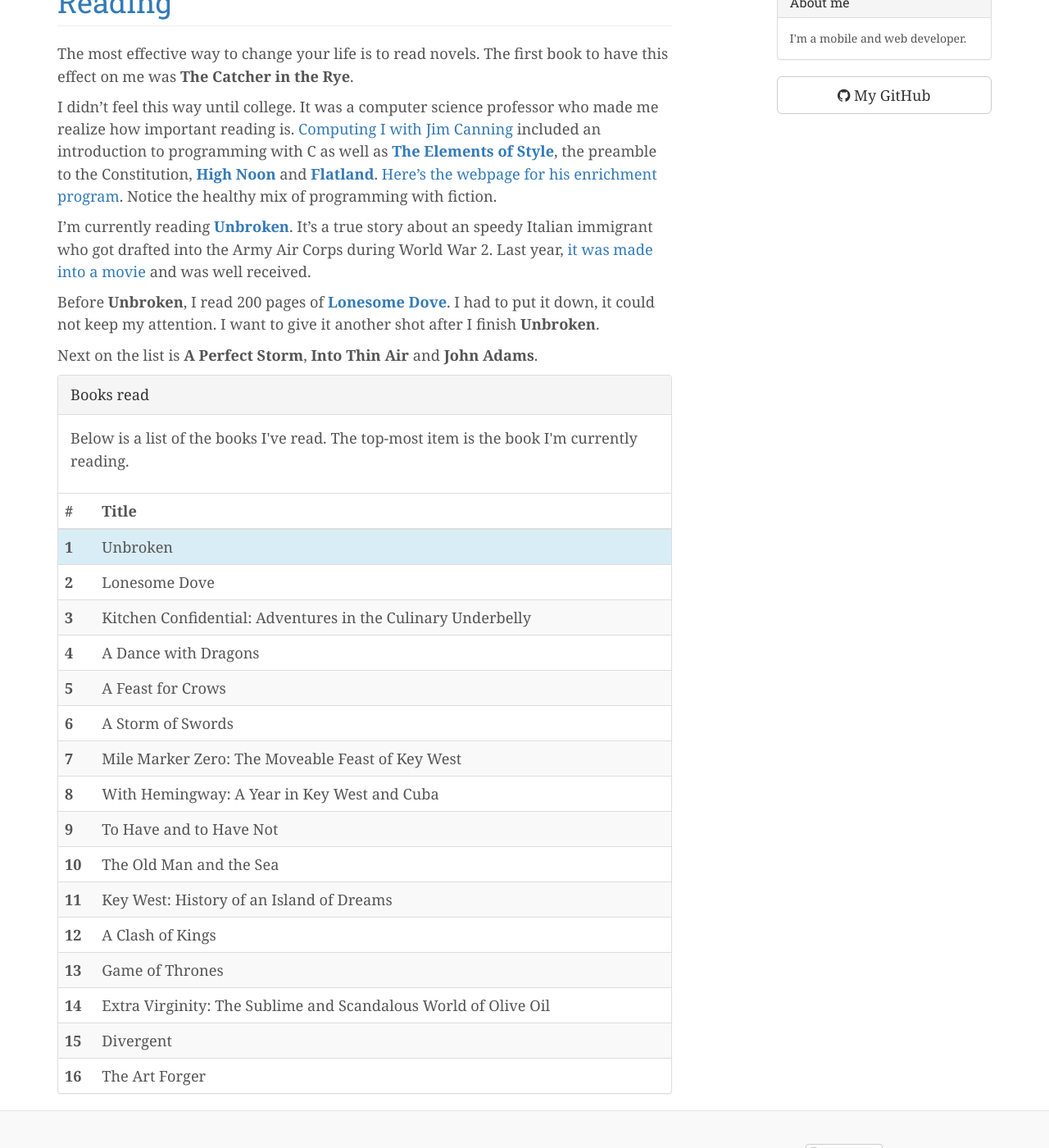
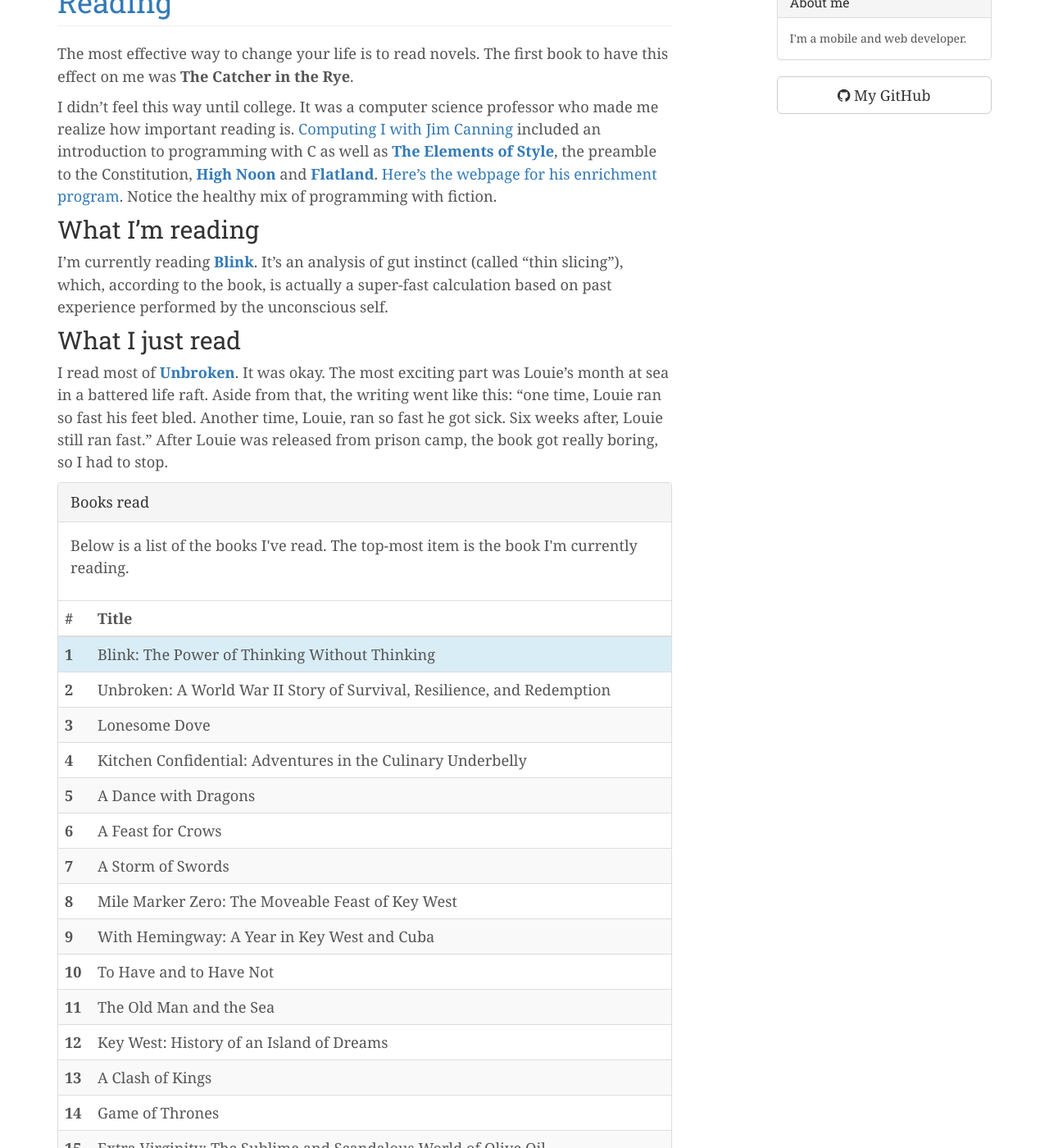
Before and after one commit to jkereako/jkereako.github.io, a Jekyll site: the page built from reading.md, in a window 1280 px wide and 1400 px high, scrolled down 263 px. Shown: the whole window at 82% size. Built offline with Jekyll 4.4.1, drawn with Linux system fonts in a browser that asks for light colours; nearby versions of some CDN libraries.

Commit message:
New post!
Also updated reading list

```diff
--- a/_data/books.yml
+++ b/_data/books.yml
@@ -1,5 +1,9 @@
+- title: Blink
+  subtitle: The Power of Thinking Without Thinking
+  active: yes
+
 - title: Unbroken
-  active: yes
+  subtitle: A World War II Story of Survival, Resilience, and Redemption
 
 - title: Lonesome Dove
 
--- a/reading.md
+++ b/reading.md
@@ -14,15 +14,16 @@
 Style][eos]**, the preamble to the Constitution, **[High Noon][high-noon]** and **[Flatland][flatland]**. [Here's the webpage for his enrichment program]
 [gauss]. Notice the healthy mix of programming with fiction.
 
-I'm currently reading **[Unbroken][current]**. It's a true story about an speedy
-Italian immigrant who got drafted into the Army Air Corps during World War 2.
-Last year, [it was made into a movie][unbroken-film] and was well received.
+## What I'm reading
+I'm currently reading **[Blink][current]**. It's an analysis of gut instinct
+(called "thin slicing"), which, according to the book, is actually a super-fast calculation based on past experience performed by the unconscious self.
 
-Before **Unbroken**, I read 200 pages of **[Lonesome Dove][previous]**. I had to
-put it down, it could not keep my attention. I want to give it another shot
-after I finish **Unbroken**.
-
-Next on the list is **A Perfect Storm**, **Into Thin Air** and **John Adams**.
+## What I just read
+I read most of **[Unbroken][previous]**. It was okay. The most exciting part was
+Louie's month at sea in a battered life raft. Aside from that, the writing went
+like this: "one time, Louie ran so fast his feet bled. Another time, Louie, ran
+so fast he got sick. Six weeks after, Louie still ran fast." After Louie was
+released from prison camp, the book got really boring, so I had to stop.
 
 <div class="panel panel-default">
   <div class="panel-heading">Books read</div>
@@ -60,5 +61,5 @@
 [high-noon]: http://www.imdb.com/title/tt0044706
 [unbroken-film]: http://www.imdb.com/title/tt1809398
 
-[current]: http://books.google.com/books/about/Unbroken.html?id=-KmXoAEACAAJ
-[previous]: http://www.amazon.com/Lonesome-Dove-Novel-Larry-McMurtry/dp/1439195269
+[current]: http://gladwell.com/blink/
+[previous]: http://laurahillenbrandbooks.com/
```
Also changed, not shown: _posts/2015-06-04-use-git-submodules-to-add-private-gems-to-rails-apps.md (added, +68 -0 lines), Gemfile.lock.
